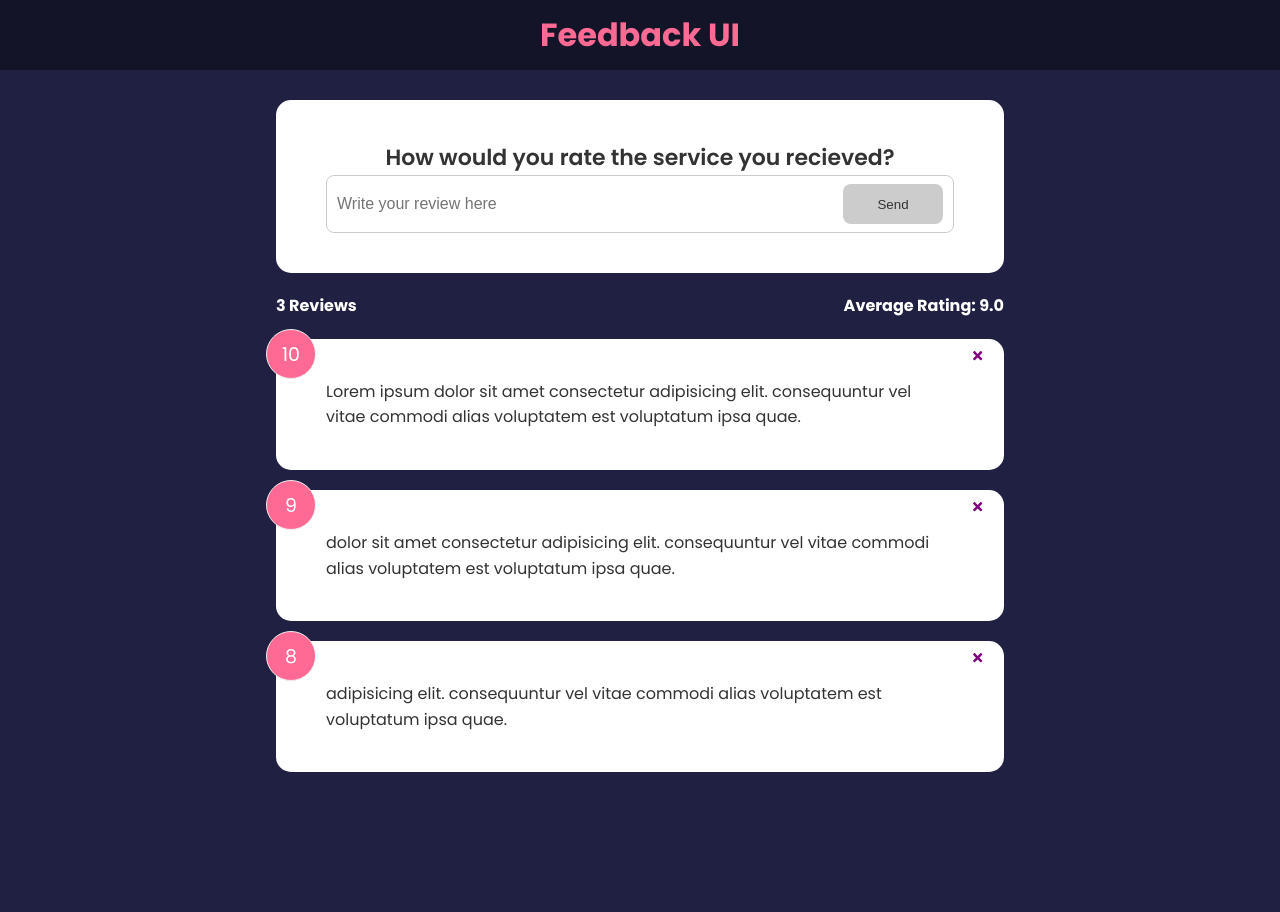
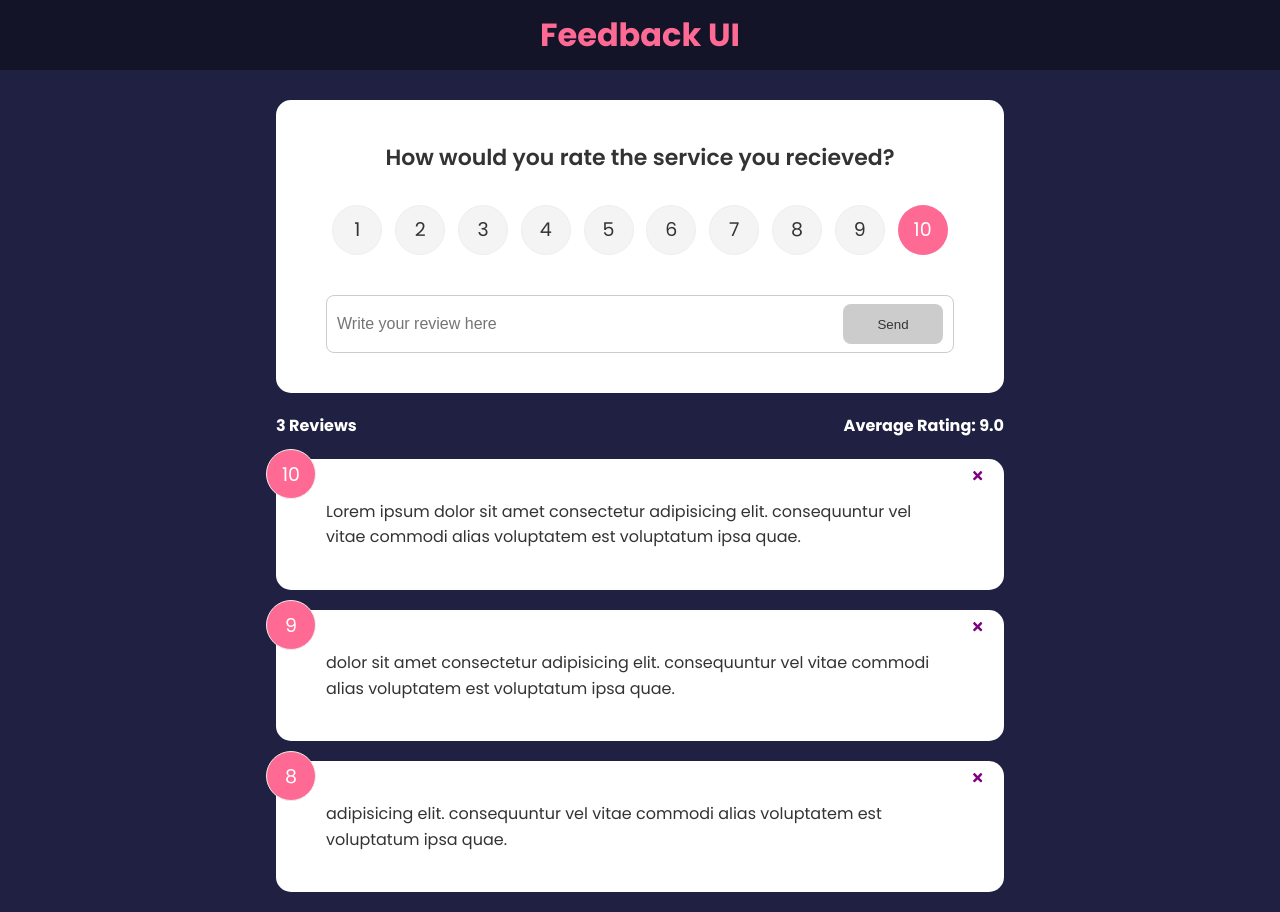
Before and after one commit to MattRuetz/reviews-react-app, a React (Create React App) app: page / in a window 1280 px wide. Before the commit the page ends 800 px from the top, so only its background shows below. Built offline with nearby package versions, Linux system fonts and the light colour scheme.

Commit message:
rating select for new-review form added to FeedbackFrom component. TODO: wire-up

```diff
--- a/src/components/FeedbackForm.jsx
+++ b/src/components/FeedbackForm.jsx
@@ -1,9 +1,12 @@
+import RatingSelect from './RatingSelect';
+
 import { useState } from 'react';
 import Card from './shared/Card';
 import Button from './shared/Button';
 
 const FeedbackForm = () => {
     const [text, setText] = useState('');
+    const [rating, setRating] = useState('');
     const [btnDisabled, setBtnDisabled] = useState(true);
     const [message, setMessage] = useState('');
 
@@ -25,6 +28,7 @@
         <Card>
             <form>
                 <h2>How would you rate the service you recieved?</h2>
+                <RatingSelect />
                 {/* {Rating select component goes here .... TODO} */}
                 <div className="input-group">
                     <input
--- /dev/null
+++ b/src/components/RatingSelect.jsx
@@ -0,0 +1,26 @@
+import { useState } from 'react';
+
+function RatingSelect() {
+    const [selected, setSelected] = useState(10);
+
+    const handleChange = () => {};
+    return (
+        <ul className="rating">
+            {Array.from({ length: 10 }, (_, i) => (
+                <li key={`rating-${i + 1}`}>
+                    <input
+                        type="radio"
+                        id={`num${i + 1}`}
+                        name="rating"
+                        value={i + 1}
+                        onChange={handleChange}
+                        checked={selected === i + 1}
+                    />
+                    <label htmlFor={`num${i + 1}`}>{i + 1}</label>
+                </li>
+            ))}
+        </ul>
+    );
+}
+
+export default RatingSelect;
```
